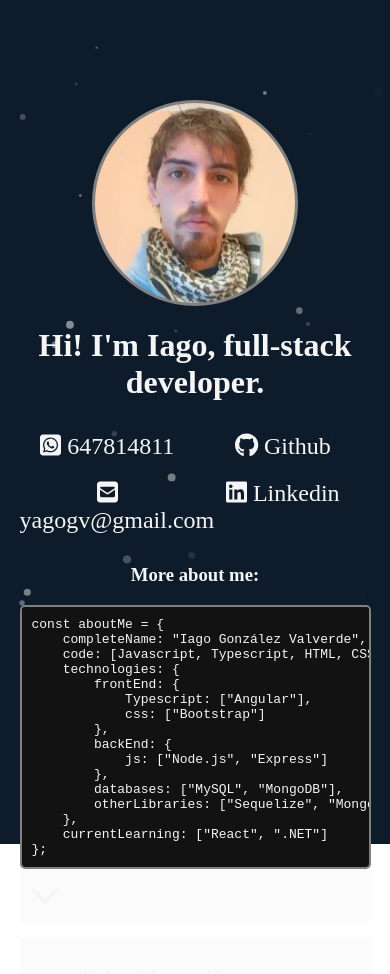
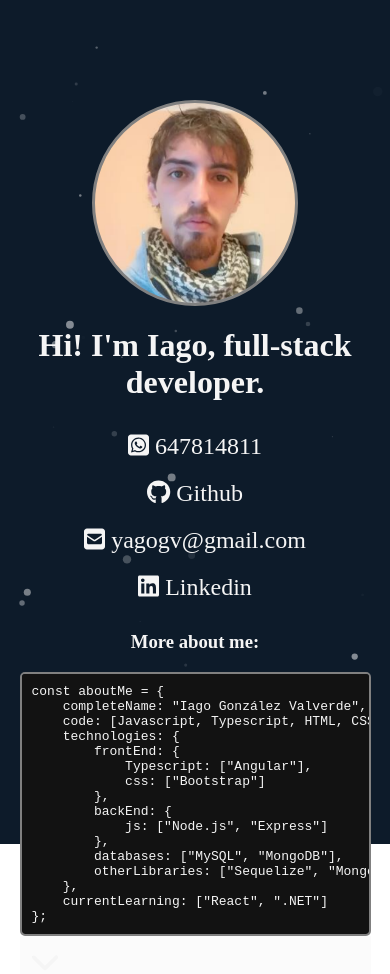
Before and after one commit to Elegimba/portforlio_front, an Angular app: page / in a window 390 px wide. Shown: the top 974 px of the page. Built offline with nearby package versions, Linux system fonts and the light colour scheme; no server answers.

Commit message:
FUNCIONAgit add .2

```diff
--- a/src/app/components/header/header.component.css
+++ b/src/app/components/header/header.component.css
@@ -45,3 +45,14 @@ ul {
     background-color: #ffd4ac;
     border: 0.1875rem solid var(--border-color);
 }
+
+@media (max-width: 500px) {
+
+    ul {
+        flex-direction: column;
+
+        li {
+            width: 100%;
+        }
+    }
+}
```
